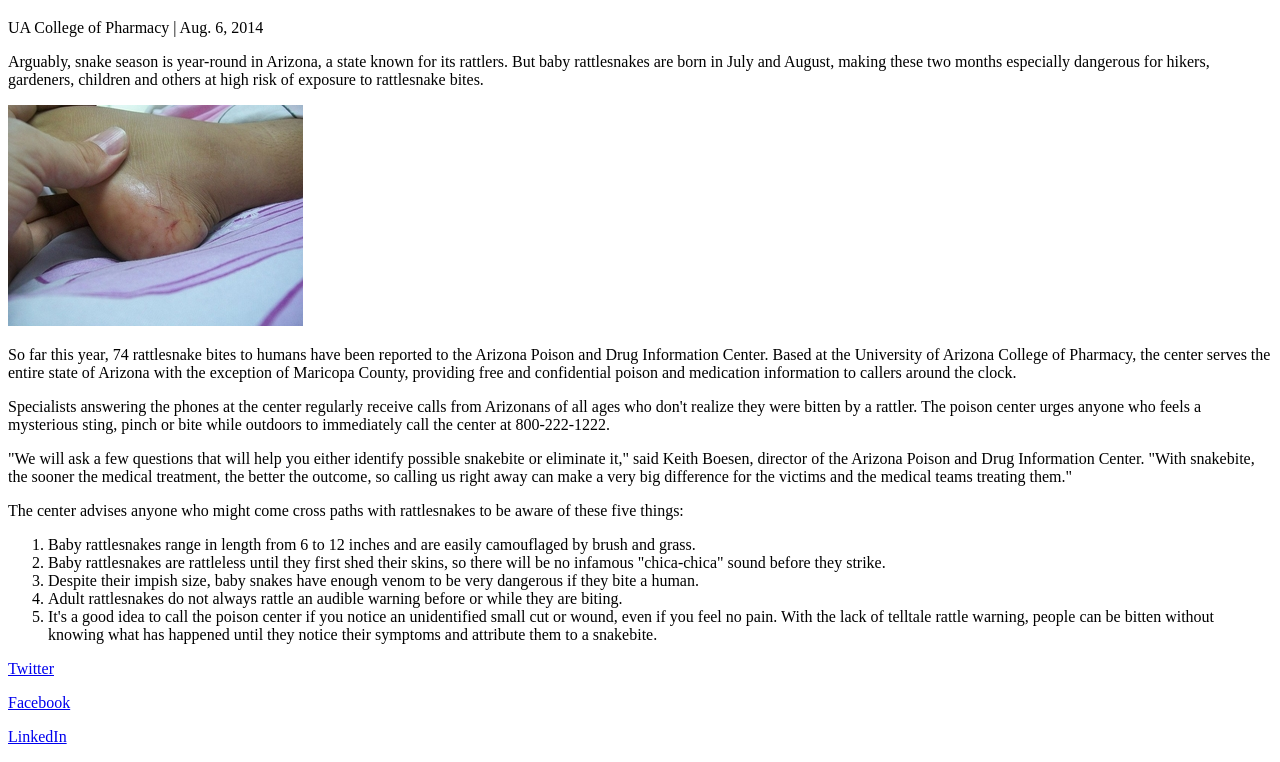
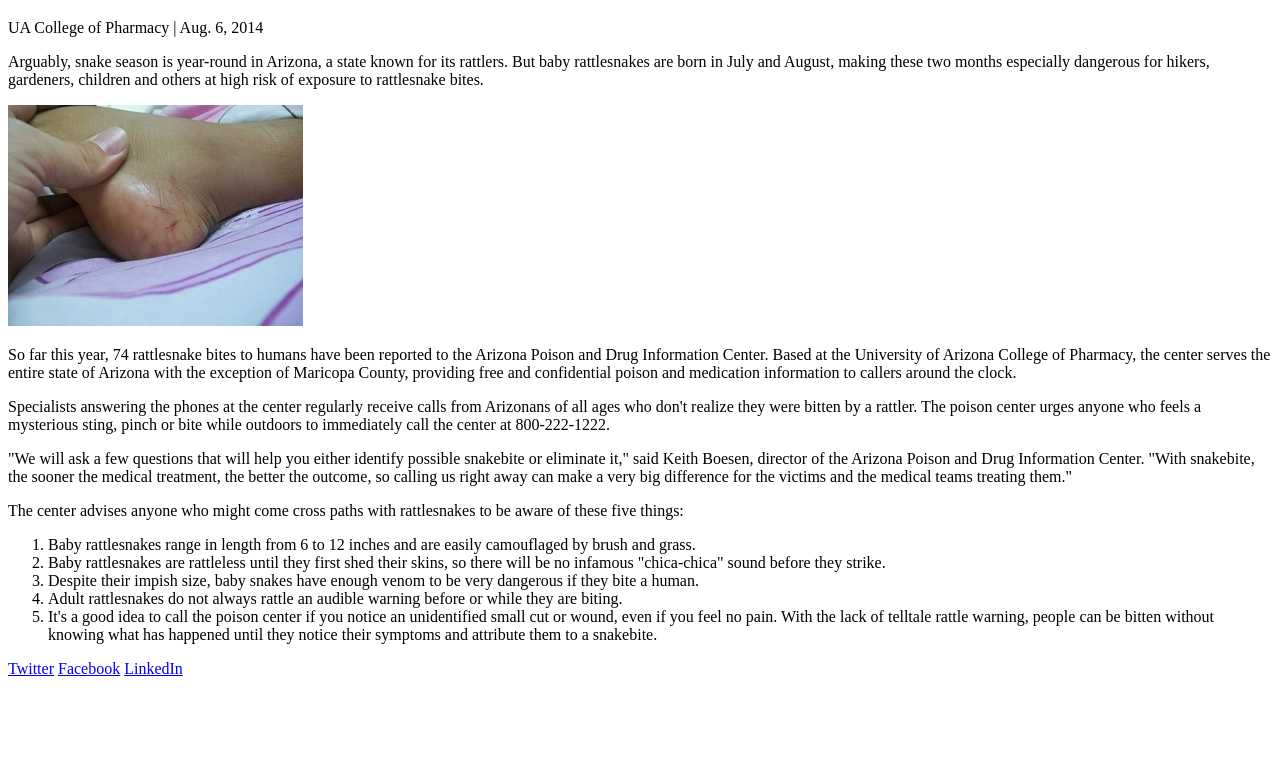
Before and after one commit to ShaneMatthews93/LAB_-News-article_-HTML-, a plain HTML site: page index.html in a window 1280 px wide. Shown: the part 143-905 px from the top of the page. After the commit the page ends 837 px from the top, so only its background shows below. Drawn offline with Linux system fonts and the light colour scheme.

Commit message:
Adjusted the <p> tag to make the three links to social media be in the same <p> tag.

```diff
--- a/index.html
+++ b/index.html
@@ -23,8 +23,8 @@
       <li>Adult rattlesnakes do not always rattle an audible warning before or while they are biting.</li>
       <li>It's a good idea to call the poison center if you notice an unidentified small cut or wound, even if you feel no pain. With the lack of telltale rattle warning, people can be bitten without knowing what has happened until they notice their symptoms and attribute them to a snakebite. </li>
    </ol>
-   <p><a href="https://twitter.com/">Twitter</a></p>
-   <p><a href="https://www.facebook.com">Facebook</a></p>
-   <p><a href="https://www.linkedin.com/">LinkedIn</a></p>
+   <p><a href="https://twitter.com/">Twitter</a>
+   <a href="https://www.facebook.com">Facebook</a>
+   <a href="https://www.linkedin.com/">LinkedIn</a></p>
 </body>
 </html>
```
